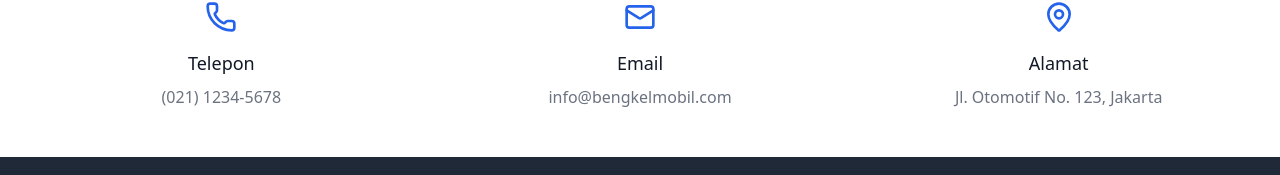
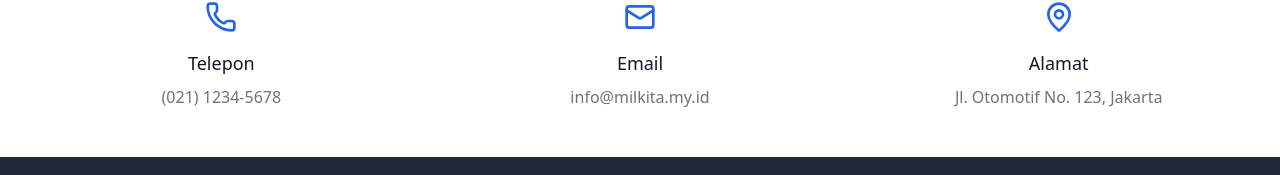
Before and after one commit to sttnf/uas-pemweb-project-bengkel, a React (Vite) app: page / in a window 1280 px wide. Shown: the part 2407-2582 px from the top of the page. Built offline with nearby package versions, Linux system fonts and the light colour scheme.

Commit message:
update email address on LandingPage for accuracy

```diff
--- a/src/pages/LandingPage.tsx
+++ b/src/pages/LandingPage.tsx
@@ -310,7 +310,7 @@ function LandingPage() {
               </div>
               <h3 className="mt-4 text-lg font-medium text-gray-900">Email</h3>
               <p className="mt-2 text-base text-gray-500">
-                info@bengkelmobil.com
+                info@milkita.my.id
               </p>
             </div>
             <div className="text-center">
```
